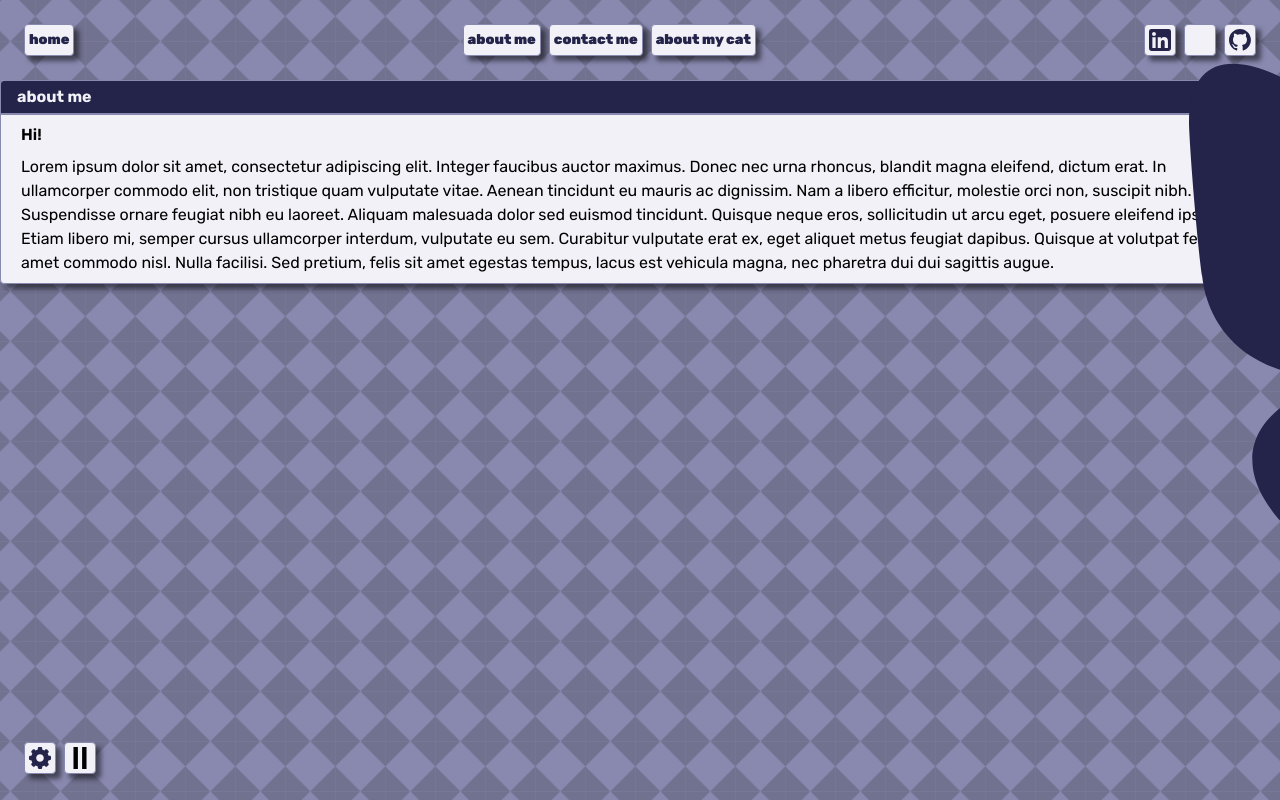
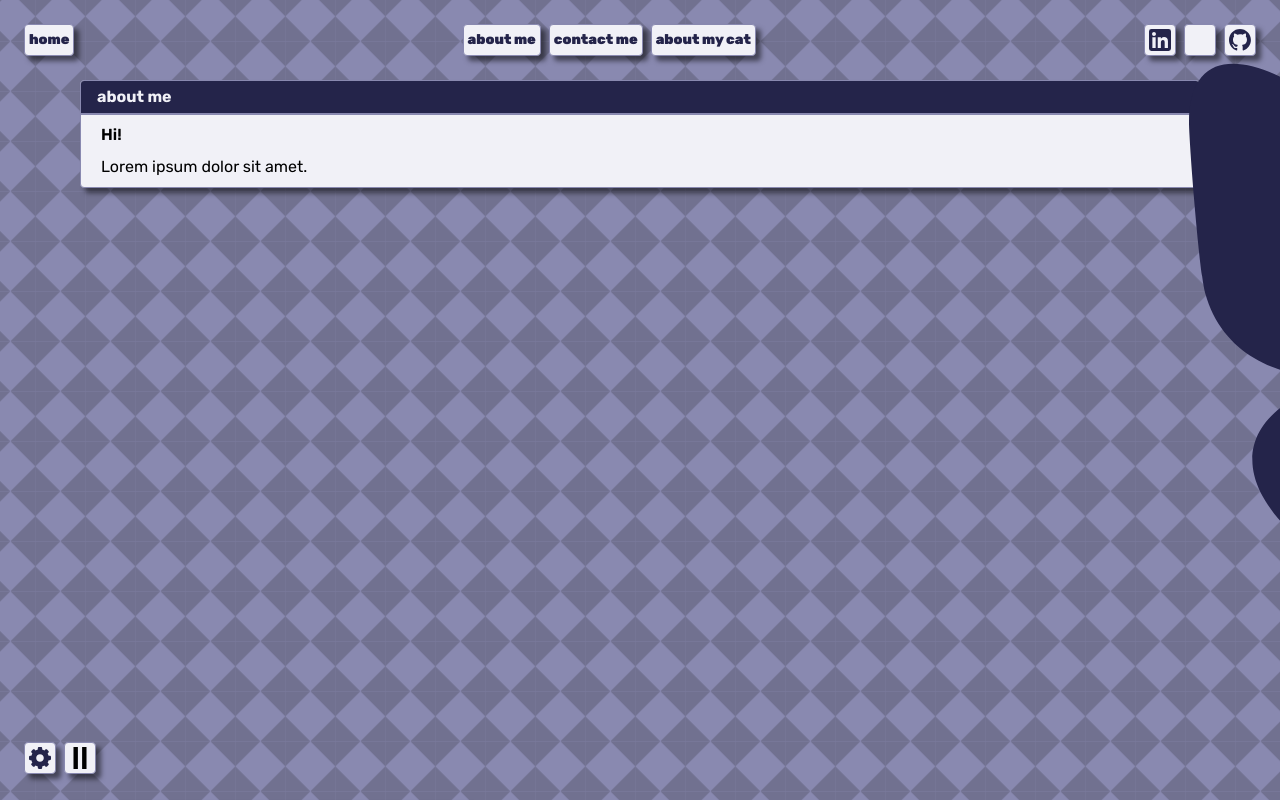
Before and after one commit to crystal-hearts/sj-personal-homepage, a Next.js app: page /about-me in a window 1280 px wide. Built offline with nearby package versions, Linux system fonts and the light colour scheme.

Commit message:
SJ-12 Minor styling changes

```diff
--- a/app/(main)/about-me/page.tsx
+++ b/app/(main)/about-me/page.tsx
@@ -9,7 +9,7 @@ export default function Page() {
       <Section>
         <div
           id="about-me-modal"
-          className="about-me-modal modal fixed w-full overflow-hidden rounded border-1 border-solid border-[var(--theme-color-500)] border-opacity-80 bg-[var(--theme-color-100)] shadow-drop-5 transition-transform duration-500 modal-open:w-48"
+          className="about-me-modal modal w-full overflow-hidden rounded border-1 border-solid border-[var(--theme-color-500)] border-opacity-80 bg-[var(--theme-color-100)] shadow-drop-5 transition-transform duration-500 modal-open:w-48"
           data-modal-active="closed"
         >
           <div className="modal-contents">
@@ -27,22 +27,7 @@ export default function Page() {
             <div className="modal-contents h-full px-5 py-2">
               <div className="modal-text-section flex flex-col">
                 <span className="font-semibold">Hi!</span>
-                <span className="mt-2">
-                  Lorem ipsum dolor sit amet, consectetur adipiscing elit.
-                  Integer faucibus auctor maximus. Donec nec urna rhoncus,
-                  blandit magna eleifend, dictum erat. In ullamcorper commodo
-                  elit, non tristique quam vulputate vitae. Aenean tincidunt eu
-                  mauris ac dignissim. Nam a libero efficitur, molestie orci
-                  non, suscipit nibh. Suspendisse ornare feugiat nibh eu
-                  laoreet. Aliquam malesuada dolor sed euismod tincidunt.
-                  Quisque neque eros, sollicitudin ut arcu eget, posuere
-                  eleifend ipsum. Etiam libero mi, semper cursus ullamcorper
-                  interdum, vulputate eu sem. Curabitur vulputate erat ex, eget
-                  aliquet metus feugiat dapibus. Quisque at volutpat felis, sit
-                  amet commodo nisl. Nulla facilisi. Sed pretium, felis sit amet
-                  egestas tempus, lacus est vehicula magna, nec pharetra dui dui
-                  sagittis augue.
-                </span>
+                <span className="mt-2">Lorem ipsum dolor sit amet.</span>
               </div>
             </div>
           </div>
--- a/app/(main)/about-my-cat/page.tsx
+++ b/app/(main)/about-my-cat/page.tsx
@@ -9,7 +9,7 @@ export default function Page() {
       <Section>
         <div
           id="about-me-modal"
-          className="about-me-modal modal fixed w-full overflow-hidden rounded border-1 border-solid border-[var(--theme-color-500)] border-opacity-80 bg-[var(--theme-color-100)] shadow-drop-5 transition-transform duration-500 modal-open:w-48"
+          className="about-me-modal modal w-full overflow-hidden rounded border-1 border-solid border-[var(--theme-color-500)] border-opacity-80 bg-[var(--theme-color-100)] shadow-drop-5 transition-transform duration-500 modal-open:w-48"
           data-modal-active="closed"
         >
           <div className="modal-contents">
@@ -29,19 +29,6 @@ export default function Page() {
                 <span className="font-semibold">Hi!</span>
                 <span className="mt-2">
                   Lorem ipsum dolor sit amet, consectetur adipiscing elit.
-                  Integer faucibus auctor maximus. Donec nec urna rhoncus,
-                  blandit magna eleifend, dictum erat. In ullamcorper commodo
-                  elit, non tristique quam vulputate vitae. Aenean tincidunt eu
-                  mauris ac dignissim. Nam a libero efficitur, molestie orci
-                  non, suscipit nibh. Suspendisse ornare feugiat nibh eu
-                  laoreet. Aliquam malesuada dolor sed euismod tincidunt.
-                  Quisque neque eros, sollicitudin ut arcu eget, posuere
-                  eleifend ipsum. Etiam libero mi, semper cursus ullamcorper
-                  interdum, vulputate eu sem. Curabitur vulputate erat ex, eget
-                  aliquet metus feugiat dapibus. Quisque at volutpat felis, sit
-                  amet commodo nisl. Nulla facilisi. Sed pretium, felis sit amet
-                  egestas tempus, lacus est vehicula magna, nec pharetra dui dui
-                  sagittis augue.
                 </span>
               </div>
             </div>
--- a/app/(main)/contact/page.tsx
+++ b/app/(main)/contact/page.tsx
@@ -9,7 +9,7 @@ export default function Page() {
       <Section>
         <div
           id="about-me-modal"
-          className="about-me-modal modal fixed w-full overflow-hidden rounded border-1 border-solid border-[var(--theme-color-500)] border-opacity-80 bg-[var(--theme-color-100)] shadow-drop-5 transition-transform duration-500 modal-open:w-48"
+          className="about-me-modal modal w-full overflow-hidden rounded-xl border-1 border-solid border-[var(--theme-color-500)] border-opacity-80 bg-[var(--theme-color-100)] shadow-drop-5 transition-transform duration-500 modal-open:w-48"
           data-modal-active="closed"
         >
           <div className="modal-contents">
@@ -18,7 +18,7 @@ export default function Page() {
                 className="modal-heading select-none text-base font-bold text-[var(--theme-color-100)]"
                 tabIndex="-1"
               >
-                contact
+                contact me
               </h2>
               <button className="modal-close h-4 w-4 fill-[var(--theme-color-100)]">
                 <CloseIcon />
@@ -30,18 +30,7 @@ export default function Page() {
                 <span className="mt-2">
                   Lorem ipsum dolor sit amet, consectetur adipiscing elit.
                   Integer faucibus auctor maximus. Donec nec urna rhoncus,
-                  blandit magna eleifend, dictum erat. In ullamcorper commodo
-                  elit, non tristique quam vulputate vitae. Aenean tincidunt eu
-                  mauris ac dignissim. Nam a libero efficitur, molestie orci
-                  non, suscipit nibh. Suspendisse ornare feugiat nibh eu
-                  laoreet. Aliquam malesuada dolor sed euismod tincidunt.
-                  Quisque neque eros, sollicitudin ut arcu eget, posuere
-                  eleifend ipsum. Etiam libero mi, semper cursus ullamcorper
-                  interdum, vulputate eu sem. Curabitur vulputate erat ex, eget
-                  aliquet metus feugiat dapibus. Quisque at volutpat felis, sit
-                  amet commodo nisl. Nulla facilisi. Sed pretium, felis sit amet
-                  egestas tempus, lacus est vehicula magna, nec pharetra dui dui
-                  sagittis augue.
+                  blandit magna eleifend, dictum erat.
                 </span>
               </div>
             </div>
--- a/app/(main)/modal.tsx
+++ b/app/(main)/modal.tsx
@@ -21,8 +21,7 @@ export function Modal({
     "fixed",
     "z-20",
     "overflow-hidden",
-    "rounded",
-    "border-1",
+    "rounded-t-xl",
     "border-solid",
     "border-[var(--theme-color-500)]",
     "border-opacity-80",
--- a/app/(main)/section.tsx
+++ b/app/(main)/section.tsx
@@ -7,7 +7,7 @@ export function Section({
 }>) {
   return (
     <div className="section-container mt-20 w-full">
-      <div className="section-contents mx-auto flex flex-col items-center">
+      <div className="section-contents mx-auto flex flex-col items-center px-8 sm:px-20">
         {children}
       </div>
     </div>
```
